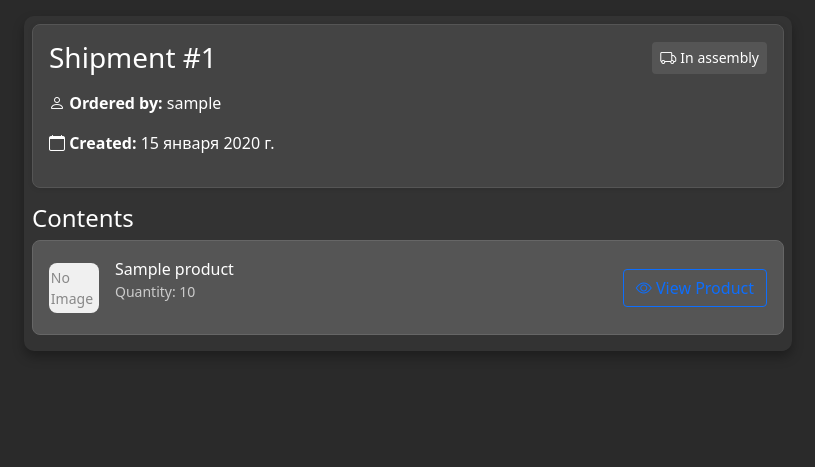
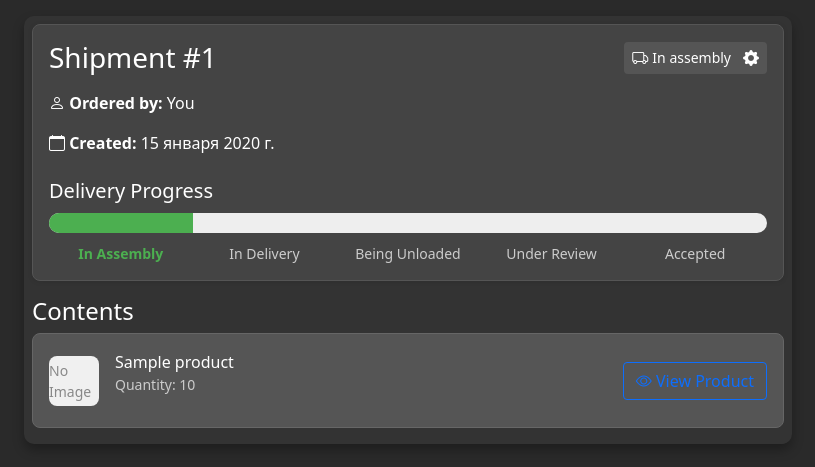
Before and after one commit to maximSytd/django-my-storage, a Django app: page /products/shipments/1/detail/ in a window 1280 px wide. Shown: the part 80-547 px from the top of the page, without its empty margins (232-1047 px from the left). Run offline with Django 5.2, Linux system fonts and the light colour scheme; a user stored in the database is signed in; tables that the repository leaves empty hold one stand-in row (values such as "Sample post"); parts of the project's set-up code (start-up, migrations or seed data) failed here and were passed over; some libraries are stand-ins or nearby versions.

```diff
--- a/apps/products/forms/__init__.py
+++ b/apps/products/forms/__init__.py
@@ -1,4 +1,8 @@
 from .category import CategoryForm
 from .product import ProductForm
 from .supplier import SupplierForm
-from .shipment import ShipmentContentsForm, ShipmentForm
+from .shipment import (
+    ShipmentContentsForm,
+    ShipmentCreateForm,
+    ShipmentUpdateForm,
+)
--- a/apps/products/forms/shipment.py
+++ b/apps/products/forms/shipment.py
@@ -1,5 +1,8 @@
+from django.utils.translation import gettext_lazy as _
 from django import forms
+
 from ..models import Shipment, ShipmentContents, Product
+from apps.users.models import User
 
 
 class ShipmentContentsForm(forms.ModelForm):
@@ -12,7 +15,7 @@ class ShipmentContentsForm(forms.ModelForm):
         self.fields['product'].queryset = Product.objects.all()
 
 
-class ShipmentForm(forms.ModelForm):
+class ShipmentCreateForm(forms.ModelForm):
     class Meta:
         model = Shipment
         fields = ['ordered_by', 'status']
@@ -24,3 +27,19 @@ class ShipmentForm(forms.ModelForm):
             extra=1,
             can_delete=True,
         )
+
+class ShipmentUpdateForm(forms.ModelForm):
+    status = forms.ChoiceField(
+        widget=forms.Select(
+            attrs={
+                "class": "form-control",
+                "placeholder": _("Select status"),
+            }
+        ),
+        label=_("Status"),
+        choices=Shipment.ShipmentStatus.choices,
+        required=False,
+    )
+    class Meta:
+        model = Shipment
+        fields = ['status']
--- a/apps/products/models/__init__.py
+++ b/apps/products/models/__init__.py
@@ -5,3 +5,5 @@ from .shipment import Shipment
 from .employee import Employee
 from .notification import Notification
 from .shipment_contents import ShipmentContents
+from .write_off import WriteOff
+from .departure_point import DeparturePoint
--- a/apps/products/urls.py
+++ b/apps/products/urls.py
@@ -15,6 +15,7 @@ from .views import (
     ShipmentCreateView,
     ShipmentListView,
     ShipmentDetailView,
+    ShipmentUpdateView,
 )
 
 app_name = "products"
@@ -89,5 +90,10 @@ urlpatterns = [
         "shipments/<int:pk>/detail/",
         ShipmentDetailView.as_view(),
         name="detail_shipment",
+    ),
+    path(
+        "shipments/<int:pk>/update/",
+        ShipmentUpdateView.as_view(),
+        name="update_shipment",
     )
 ]
--- a/apps/products/views/__init__.py
+++ b/apps/products/views/__init__.py
@@ -21,4 +21,5 @@ from .shipment import (
     ShipmentCreateView,
     ShipmentListView,
     ShipmentDetailView,
+    ShipmentUpdateView,
 )
--- a/apps/products/views/shipment.py
+++ b/apps/products/views/shipment.py
@@ -1,12 +1,18 @@
 from django.views.generic import CreateView, DetailView
+from django.views.generic.edit import BaseUpdateView
 from django.forms import formset_factory
 from django.urls import reverse_lazy
 from django.contrib.auth.mixins import LoginRequiredMixin
+from django.http import HttpResponseRedirect
 
 from django_filters.views import FilterView
 
 from ..models import Shipment, ShipmentContents
-from ..forms import ShipmentForm, ShipmentContentsForm
+from ..forms import (
+    ShipmentCreateForm,
+    ShipmentContentsForm,
+    ShipmentUpdateForm,
+)
 from ..filters import ShipmentFilter
 
 class ShipmentListView(LoginRequiredMixin, FilterView):
@@ -20,7 +26,7 @@ class ShipmentListView(LoginRequiredMixin, FilterView):
 
 class ShipmentCreateView(LoginRequiredMixin, CreateView):
     model = Shipment
-    form_class = ShipmentForm
+    form_class = ShipmentCreateForm
     template_name = 'products/create_shipment.html'
     success_url = reverse_lazy('products:list_shipments')
 
@@ -55,3 +61,18 @@ class ShipmentDetailView(LoginRequiredMixin, DetailView):
     template_name = "products/detail_shipment.html"
     context_object_name = "shipment"
     queryset = Shipment.objects.with_contains()
+
+    def get_context_data(self, **kwargs):
+        context = super().get_context_data(**kwargs)
+        context["update_form"] = ShipmentUpdateForm()
+        return context
+
+class ShipmentUpdateView(LoginRequiredMixin, BaseUpdateView):
+    model = Shipment
+    form_class = ShipmentUpdateForm
+
+    def get_success_url(self):
+        return reverse_lazy(
+            "products:detail_shipment",
+            kwargs={'pk': self.object.pk},
+        )
--- a/templates/index.html
+++ b/templates/index.html
@@ -1,7 +1,7 @@
 {% extends 'base.html' %}
 {% load static %}
 
-{% block title %}Главная страница{% endblock %}
+{% block title %}My storage{% endblock %}
 
 {% block style %}
 <link rel="stylesheet" href="{% static 'core/css/index.css' %}" />
@@ -19,8 +19,8 @@
 {% block content %}
 <div class="content-container mt-4 p-3">
     <div class="text-center mb-4">
-        <h1>Добро пожаловать</h1>
-        <p>Управляйте вашим складом легко и удобно</p>
+        <h1>Welcome</h1>
+        <p>Manage supplies activity for your warehouse easily and conveniently</p>
     </div>
 
     <div class="row">
--- a/templates/products/detail_product.html
+++ b/templates/products/detail_product.html
@@ -3,7 +3,7 @@
 {% load static %}
 {% load i18n %}
 
-{% block title %}{{ product.name }}{% endblock %}
+{% block title %}{{ product.name }} {{ product.sku }}{% endblock %}
 
 {% block style %}
 <link rel="stylesheet" href="https://cdn.jsdelivr.net/npm/bootstrap-icons@1.5.0/font/bootstrap-icons.css">
--- a/templates/products/detail_shipment.html
+++ b/templates/products/detail_shipment.html
@@ -7,101 +7,7 @@
 
 {% block style %}
 <link rel="stylesheet" href="https://cdn.jsdelivr.net/npm/bootstrap-icons@1.5.0/font/bootstrap-icons.css">
-<link rel="stylesheet" href="{% static 'products/css/detail.css' %}" />
-<style>
-    .shipment-detail {
-        background-color: #444;
-        border: 1px solid #555;
-        border-radius: 0.5rem;
-        padding: 1rem;
-        color: #fff;
-        box-shadow: 0px 1px 5px rgba(0, 0, 0, 0.1);
-        margin-bottom: 1rem;
-    }
-
-    .shipment-header {
-        display: flex;
-        justify-content: space-between;
-        align-items: center;
-        margin-bottom: 1rem;
-    }
-
-    .shipment-header h3 {
-        margin: 0;
-    }
-
-    .shipment-status {
-        background-color: #555;
-        padding: 4px 8px;
-        border-radius: 4px;
-        font-size: 14px;
-        color: #fff;
-        display: flex;
-        align-items: center;
-        gap: 4px;
-    }
-
-    .shipment-status i {
-        font-size: 16px;
-    }
-
-    .shipment-contents {
-        margin-top: 1rem;
-    }
-
-    .content-card {
-        display: flex;
-        justify-content: space-between;
-        align-items: center;
-        background-color: #555;
-        border: 1px solid #666;
-        border-radius: 0.5rem;
-        padding: 1rem;
-        margin-bottom: 0.5rem;
-        color: #fff;
-    }
-
-    .content-card:hover {
-        background-color: #666;
-        border-color: #777;
-    }
-
-    .product-info {
-        display: flex;
-        align-items: center;
-        gap: 16px;
-    }
-
-    .product-image {
-        width: 50px;
-        height: 50px;
-        border-radius: 8px;
-        object-fit: cover;
-    }
-
-    .no-image {
-        width: 50px;
-        height: 50px;
-        background-color: #f0f0f0;
-        border-radius: 8px;
-        display: flex;
-        align-items: center;
-        justify-content: center;
-        color: #888;
-        font-size: 14px;
-    }
-
-    .product-name {
-        margin: 0;
-        font-size: 16px;
-        color: #fff;
-    }
-
-    .quantity {
-        font-size: 14px;
-        color: #ccc;
-    }
-</style>
+<link rel="stylesheet" href="{% static 'products/css/detail_shipment.css' %}" />
 {% endblock %}
 
 {% block page_name %}
@@ -118,16 +24,23 @@
             <div class="shipment-status {{ shipment.status|lower|slugify }}">
                 <i class="bi bi-truck"></i>
                 {{ shipment.get_status_display }}
+                <i class="bi bi-gear-fill ms-2" data-bs-toggle="modal" data-bs-target="#updateStatusModal" style="cursor: pointer;"></i>
             </div>
         </div>
         <p>
             <i class="bi bi-person"></i>
-            <strong>Ordered by:</strong> {{ shipment.ordered_by }}
+            <strong>Ordered by:</strong>
+            {% if shipment.ordered_by == user %}
+                You
+            {% else %}
+                {{ shipment.ordered_by.full_name }}
+            {% endif %}
         </p>
         <p>
             <i class="bi bi-calendar"></i>
             <strong>Created:</strong> {{ shipment.created.date }}
         </p>
+        {% include 'products/includes/shipment_status_bar.html' %}
     </div>
 
     <div class="shipment-contents">
@@ -154,8 +67,27 @@
         {% endfor %}
     </div>
 </div>
+
+<div class="modal fade" id="updateStatusModal" tabindex="-1" aria-labelledby="updateStatusModalLabel" aria-hidden="true">
+    <div class="modal-dialog">
+        <div class="modal-content bg-dark text-light">
+            <div class="modal-header">
+                <h5 class="modal-title" id="updateStatusModalLabel">Update Shipment Status</h5>
+                <button type="button" class="btn-close btn-close-white" data-bs-dismiss="modal" aria-label="Close"></button>
+            </div>
+            <div class="modal-body">
+                <form method="post" action="{% url 'products:update_shipment' pk=shipment.pk %}">
+                    {% csrf_token %}
+                    {{ update_form.status | as_crispy_field }}
+                    <button type="submit" class="btn btn-primary">Update Status</button>
+                </form>
+            </div>
+        </div>
+    </div>
+</div>
 {% endblock %}
 
 {% block scripts %}
-    {% include 'products/includes/filter_common_scripts.html' %}
+{% include 'products/includes/filter_common_scripts.html' %}
+<script src="https://cdn.jsdelivr.net/npm/bootstrap@5.1.3/dist/js/bootstrap.bundle.min.js"></script>
 {% endblock %}
--- /dev/null
+++ b/templates/products/includes/shipment_status_bar.html
@@ -0,0 +1,112 @@
+{% load i18n %}
+
+{% block style %}
+<style>
+    /* Стили для шкалы прогресса */
+    #delivery-progress {
+        position: relative;
+        width: 100%;
+        height: 20px;
+        margin-top: 10px;
+        background-color: #eee;
+        border-radius: 10px;
+        overflow: hidden;
+    }
+
+    #delivery-progress .progress-bar {
+        height: 100%;
+        background-color: #4caf50;
+        width: 0;
+        transition: width 0.5s ease;
+    }
+
+    /* Контейнер для меток этапов */
+    .step-labels {
+        display: flex;
+        justify-content: space-between;
+        margin-top: 10px;
+        font-size: 14px;
+        color: #666;
+    }
+
+    /* Стили для каждого этапа */
+    .step-labels .step {
+        text-align: center;
+        flex: 1;
+        padding: 0 5px;
+        color: #ccc; /* Цвет для неактивных этапов */
+    }
+
+    /* Пройденные этапы */
+    .step-labels .step.passed {
+        color: #fff; /* Белый цвет для пройденных этапов */
+    }
+
+    /* Текущий этап */
+    .step-labels .step.active {
+        color: #4caf50; /* Зеленый цвет для текущего этапа */
+        font-weight: bold;
+    }
+</style>
+{% endblock %}
+
+
+<div class="mt-4">
+    <h5>Delivery Progress</h5>
+    <div id="delivery-progress">
+        <div class="progress-bar"></div>
+    </div>
+    <div class="step-labels">
+        <div class="step" data-status="In assembly">In Assembly</div>
+        <div class="step" data-status="In delivery">In Delivery</div>
+        <div class="step" data-status="Being unloaded">Being Unloaded</div>
+        <div class="step" data-status="Under review">Under Review</div>
+        <div class="step" data-status="Accepted">Accepted</div>
+    </div>
+</div>
+
+{% block scripts %}
+<script>
+    document.addEventListener('DOMContentLoaded', function () {
+        const status = "{{ shipment.status }}"; // Получаем статус поставки
+        const steps = document.querySelectorAll('.step-labels .step');
+        const progressBar = document.querySelector('#delivery-progress .progress-bar');
+
+        // Определяем прогресс в зависимости от статуса
+        let progress = 0;
+        switch (status) {
+            case 'In assembly':
+                progress = 20;
+                break;
+            case 'In delivery':
+                progress = 40;
+                break;
+            case 'Being unloaded':
+                progress = 60;
+                break;
+            case 'Under review':
+                progress = 80;
+                break;
+            case 'Accepted':
+                progress = 100;
+                break;
+            default:
+                progress = 0;
+        }
+
+        // Устанавливаем ширину прогресс-бара
+        progressBar.style.width = `${progress}%`;
+
+        // Активируем соответствующие шаги
+        let isCurrentStatusFound = false;
+        steps.forEach(step => {
+            if (step.getAttribute('data-status') === status) {
+                step.classList.add('active');
+                isCurrentStatusFound = true;
+            } else if (!isCurrentStatusFound) {
+                step.classList.add('passed'); // Пройденные этапы
+            }
+        });
+    });
+</script>
+{% endblock %}
--- a/templates/products/list_shipments.html
+++ b/templates/products/list_shipments.html
@@ -52,7 +52,6 @@
         {% for shipment in shipments %}
         <a href="{% url 'products:detail_shipment' pk=shipment.pk %}" style="text-decoration: none; color: inherit;">
             <div class="shipment-card">
-                <!-- Статус поставки в правом верхнем углу -->
                 <div class="shipment-status {{ shipment.status|lower|slugify }}">
                     <i class="bi bi-truck"></i>
                     {{ shipment.get_status_display }}
--- /dev/null
+++ b/ui/products/css/detail_shipment.css
@@ -0,0 +1,101 @@
+.content-container {
+    max-width: 60%;
+    margin: auto;
+    padding: 0.5rem;
+    background-color: #333;
+    border-radius: 10px;
+    margin-top: 1rem;
+    box-shadow: 0 6px 12px rgba(0, 0, 0, 0.3);
+}
+.shipment-detail {
+    background-color: #444;
+    border: 1px solid #555;
+    border-radius: 0.5rem;
+    padding: 1rem;
+    color: #fff;
+    box-shadow: 0px 1px 5px rgba(0, 0, 0, 0.1);
+    margin-bottom: 1rem;
+}
+
+.shipment-header {
+    display: flex;
+    justify-content: space-between;
+    align-items: center;
+    margin-bottom: 1rem;
+}
+
+.shipment-header h3 {
+    margin: 0;
+}
+
+.shipment-status {
+    background-color: #555;
+    padding: 4px 8px;
+    border-radius: 4px;
+    font-size: 14px;
+    color: #fff;
+    display: flex;
+    align-items: center;
+    gap: 4px;
+}
+
+.shipment-status i {
+    font-size: 16px;
+}
+
+.shipment-contents {
+    margin-top: 1rem;
+}
+
+.content-card {
+    display: flex;
+    justify-content: space-between;
+    align-items: center;
+    background-color: #555;
+    border: 1px solid #666;
+    border-radius: 0.5rem;
+    padding: 1rem;
+    margin-bottom: 0.5rem;
+    color: #fff;
+}
+
+.content-card:hover {
+    background-color: #666;
+    border-color: #777;
+}
+
+.product-info {
+    display: flex;
+    align-items: center;
+    gap: 16px;
+}
+
+.product-image {
+    width: 50px;
+    height: 50px;
+    border-radius: 8px;
+    object-fit: cover;
+}
+
+.no-image {
+    width: 50px;
+    height: 50px;
+    background-color: #f0f0f0;
+    border-radius: 8px;
+    display: flex;
+    align-items: center;
+    justify-content: center;
+    color: #888;
+    font-size: 14px;
+}
+
+.product-name {
+    margin: 0;
+    font-size: 16px;
+    color: #fff;
+}
+
+.quantity {
+    font-size: 14px;
+    color: #ccc;
+}
```
Also changed, not shown: apps/products/models/departure_point.py (added, +27 -0 lines), apps/products/models/write_off.py (added, +34 -0 lines), templates/products/list_write_offs.html (added, +92 -0 lines), apps/products/migrations/0004_departurepoint_writeoff.py (added).
